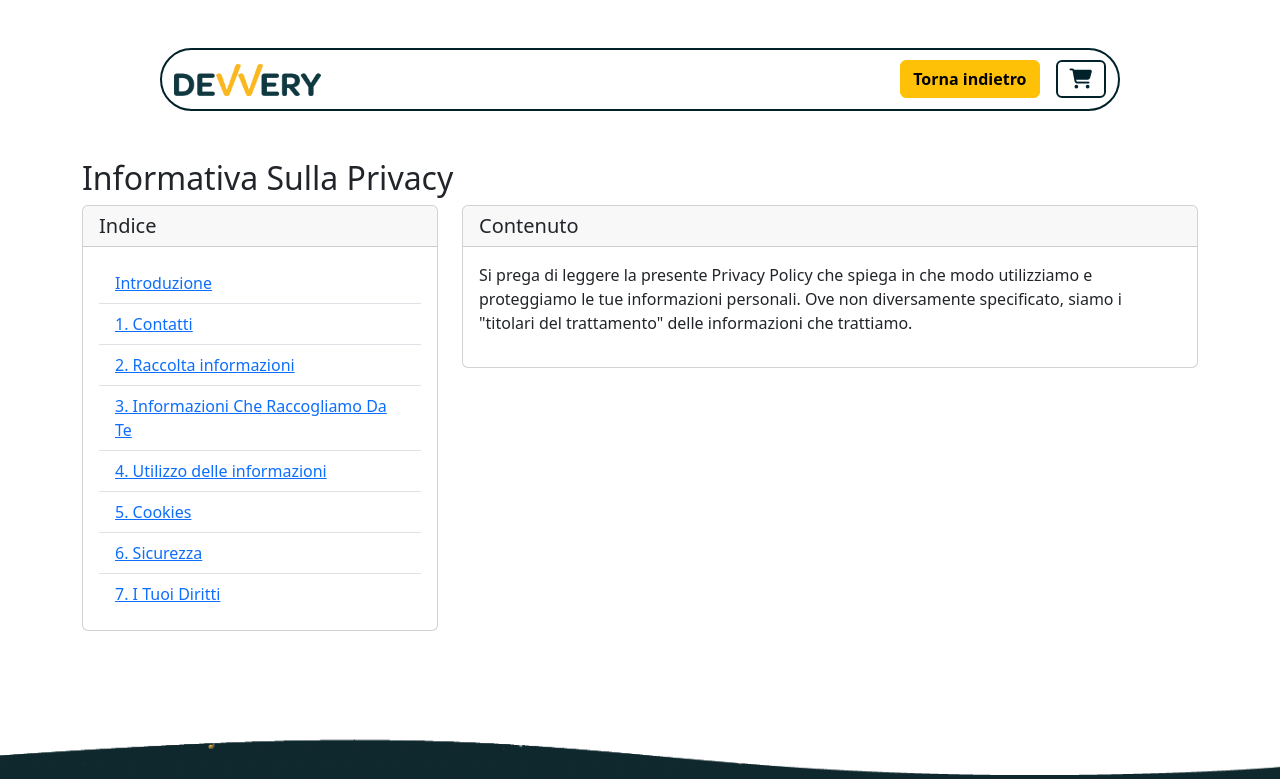
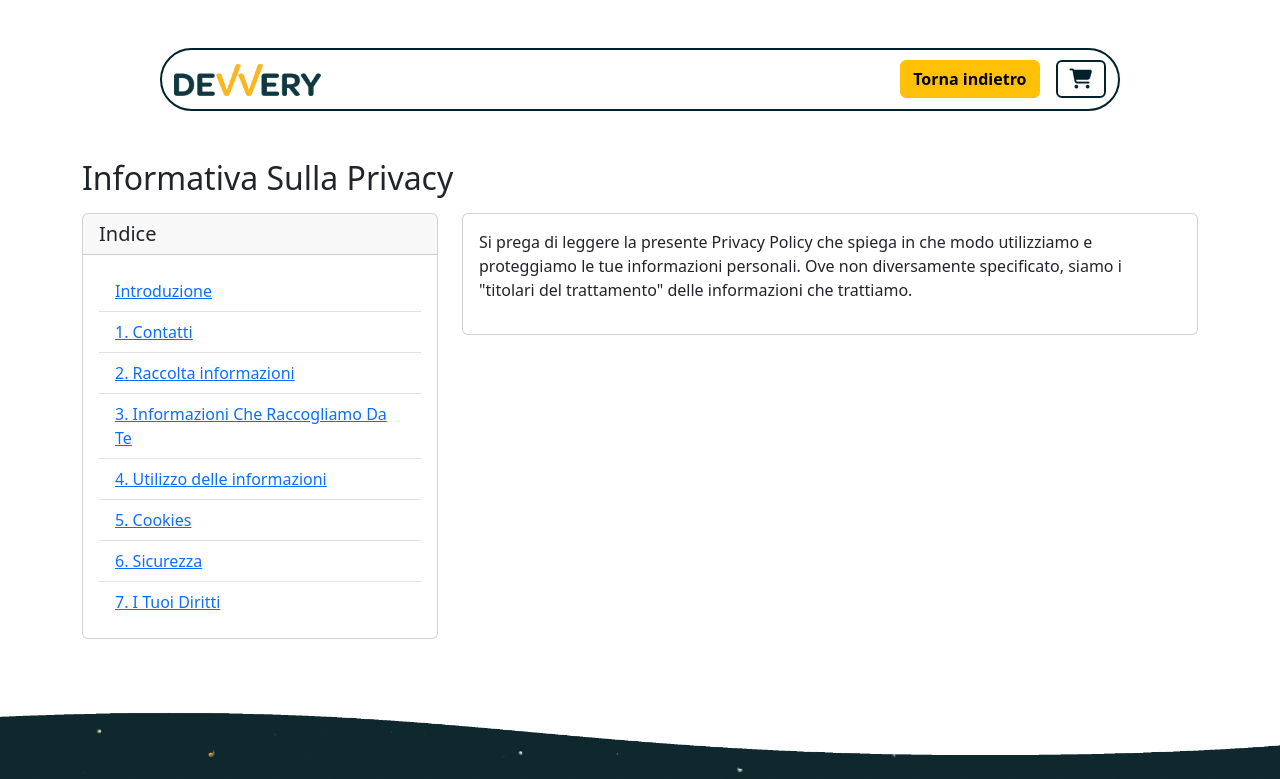
Before and after one commit to SalvoBevilacqua/devvery-frontoffice, a Vue app: page /privacy in a window 1280 px wide. Shown: the top 779 px of the page. Built offline with nearby package versions, Linux system fonts and the light colour scheme.

Commit message:
fixed minor bugs in general graphics

```diff
--- a/src/components/AppFooter.vue
+++ b/src/components/AppFooter.vue
@@ -35,12 +35,10 @@ export default {
 </script>
 
 <template>
-    <footer class="position-relative p-5 pb-1 bg-dark ">
-        <div class=" my-5 container py-3 px-0">
-            <div class=" text-white position-relative z_index ">
+    <footer class="position-relative p-5 pb-1 bg-dark">
+        <div class="container my-5 py-3 px-0">
+            <div class="text-white z-3 position-relative">
                 <div class="d-flex justify-content-between flex-column flex-md-row">
-
-
                     <div class="mb-4" v-for="(item, index) in footerItems" :key="index">
                         <h2>{{ item.title }}</h2>
                         <div class="mb-2" v-for="(link, linkIndex) in item.links" :key="linkIndex">
@@ -69,10 +67,6 @@ footer {
     background-size: contain;
     z-index: 4;
     padding-top: 5rem !important;
-
-    .z_index {
-        z-index: 3;
-    }
 
     i {
         width: 1.5rem;
--- a/src/pages/NotFoundPage.vue
+++ b/src/pages/NotFoundPage.vue
@@ -20,46 +20,35 @@ export default {
 };
 </script>
 
-
 <template>
-    <div class="wrapper">
     <AppHeader />
 
-        <div class="ms_container container  d-flex">
-            <div class="row">
-                <div class="col d-flex flex-column align-items-center">
-                    <img src="../assets/images/404/404-img2.png" alt="">
-                    <router-link to="/" class="btn btn-success mb-4">Torna alla Home</router-link>
+    <div class="position-relative">
+        <div class="container text-center mt-5">
+            <img src="../assets/images/404/404-img.png" alt="">
         </div>
-                <div class="col d-none d-md-block d-lg-block "><img src="../assets/images/404/404-img.png" alt=""></div>
+        <div class="ms_wave"></div>
     </div>
 
-        </div>
     <AppFooter />
-    </div>
 </template>
 
+<style lang="scss" scoped>
+.ms_wave {
 
-<style lang="scss" scoped>
-img {
-    height: 100%;
+    &::after {
+        width: 100%;
+        background-image: url(../assets/images/main/onda_white.png);
+        content: '';
+        height: 6rem;
+        position: absolute;
+        display: block;
+        z-index: 9;
+        bottom: -70px;
+        left: 0;
+        background-size: cover;
+        background-repeat: no-repeat;
+        transform: rotateX(180deg);
     }
-
-.btn {
-    width: 10rem;
-
-}
-
-.wrapper {
-    background-color: #f9b91f;
-    overflow: hidden;
-
-}
-
-.ms_container {
-    position: relative;
-    margin-top: 4rem;
-    min-height: 100%;
-    padding-top: 7rem;
 }
 </style>
--- a/src/pages/PrivacyPage.vue
+++ b/src/pages/PrivacyPage.vue
@@ -13,8 +13,8 @@ export default {
     };
   },
   created() {
-        window.scrollTo({ top: 0});
-    },
+    window.scrollTo({ top: 0 });
+  },
   methods: {
     showSection(section) {
       this.activeSection = section;
@@ -25,13 +25,10 @@ export default {
 
 
 <template>
-  <div class="wrapper">
-    <AppHeader />
-    <div class="position-relative">
-
-    <div class="ms-container container mt-5 mb-5">
-      <div class="ms_wave"></div>
-      <h2>Informativa Sulla Privacy</h2>
+  <AppHeader />
+  <div class="position-relative">
+    <div class="container mt-5 mb-5 ms_wave">
+      <h2 class="mb-3">Informativa Sulla Privacy</h2>
       <div class="row">
         <div class="col-md-4 mb-3">
           <div class="card">
@@ -56,16 +53,12 @@ export default {
                     Sicurezza</a></li>
                 <li class="list-group-item"><a href="#" class="card-link" @click="showSection('rightSection')">7. I Tuoi
                     Diritti</a></li>
-
               </ul>
             </div>
           </div>
         </div>
         <div class="col-md-8">
           <div class="card">
-            <div class="card-header">
-              <h5 class="mb-0">Contenuto</h5>
-            </div>
             <div class="card-body">
               <div id="mainSection" class="section-content" :class="{ 'd-none': activeSection !== 'mainSection' }">
 
@@ -228,32 +221,24 @@ export default {
       </div>
     </div>
 
-    </div>
-    <AppFooter />
   </div>
+  <AppFooter />
 </template>
 
 <style lang="scss" scoped>
 @use "../styles/variables/variables.scss" as *;
-
-.wrapper {
-  height: 100vh;
-  display: flex;
-  flex-direction: column;
-  justify-content: space-between;
-}
 
 .ms_wave {
   &::after {
     width: 100%;
     background-image: url(../assets/images/main/onda_white.png);
     content: '';
-    height: 80px;
+    height: 6rem;
     position: absolute;
     display: block;
     transform: rotate(180deg);
     z-index: 9;
-    bottom: -80px;
+    bottom: -100px;
     left: 0%;
     background-size: cover;
     background-repeat: no-repeat;
--- a/src/pages/TermAndConditionPage.vue
+++ b/src/pages/TermAndConditionPage.vue
@@ -8,19 +8,16 @@ export default {
         AppFooter,
     },
     created() {
-        window.scrollTo({ top: 0});
+        window.scrollTo({ top: 0 });
     }
 };
 </script>
 
 
 <template>
-    <div class="wrapper pt-5">
     <AppHeader />
     <div class="position-relative">
-
-            <div class="ms-container container mt-5 mb-5">
-            <div class="ms_wave"></div>
+        <div class="container mt-5 mb-5 ms_wave">
             <h2>Termini e Condizioni</h2>
             <p>Benvenuto su Devvery, un'applicazione sviluppata da Devvery Inc. Leggi attentamente questi Termini e
                 Condizioni d'Uso ("Termini") prima di utilizzare l'applicazione.</p>
@@ -101,23 +98,17 @@ export default {
         </div>
     </div>
     <AppFooter />
-
-    </div>
 </template>
 
 <style lang="scss" scoped>
 @use "../styles/variables/variables.scss" as *;
-
-.wrapper {
-    height: 100vh;
-}
 
 .ms_wave {
     &::after {
         width: 100%;
         background-image: url(../assets/images/main/onda_white.png);
         content: '';
-    height: 80px;
+        height: 6rem;
         position: absolute;
         display: block;
         transform: rotate(180deg);
```
Also changed, not shown: src/assets/images/404/404-img2.png. Lines whose indentation alone changed are shown as unchanged.
